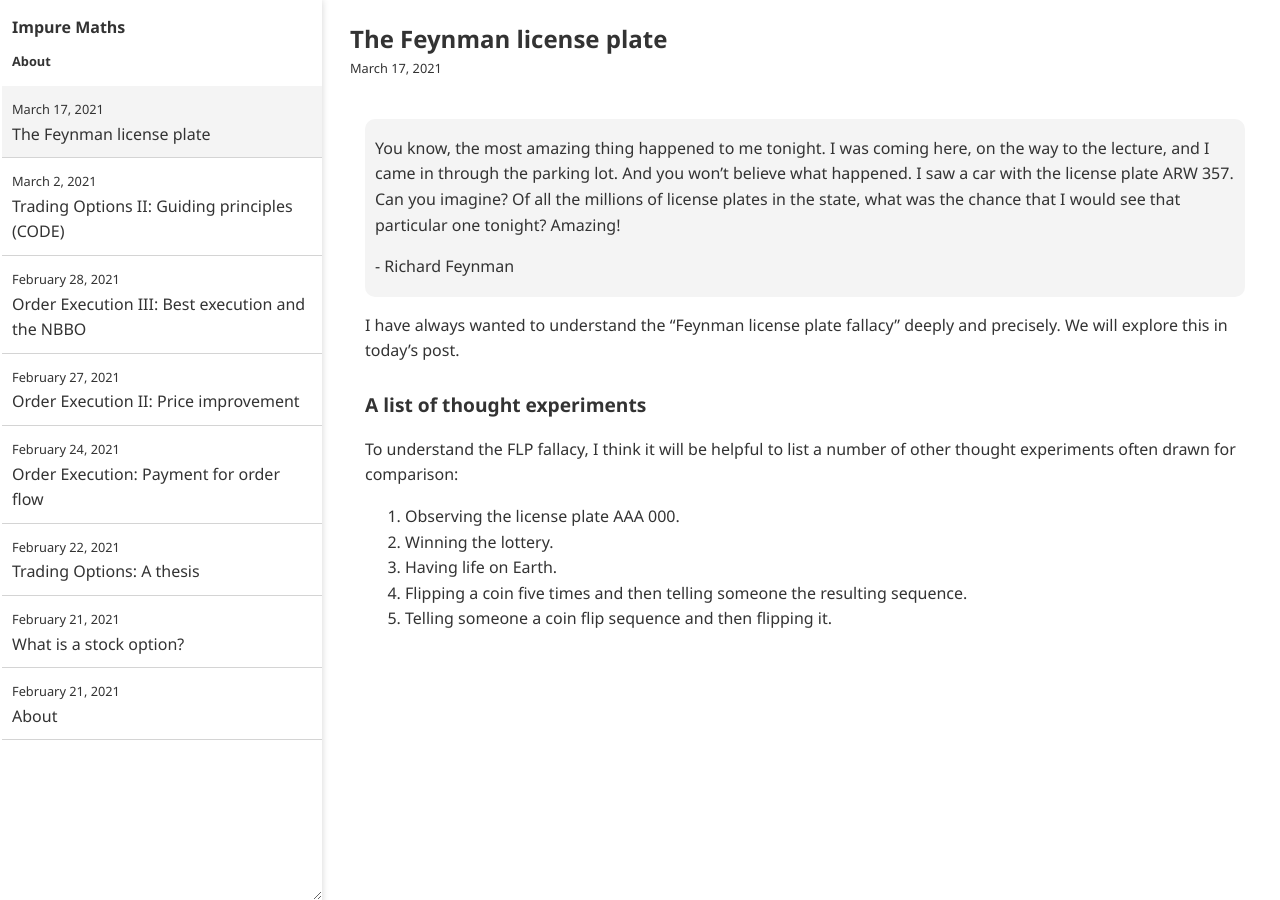
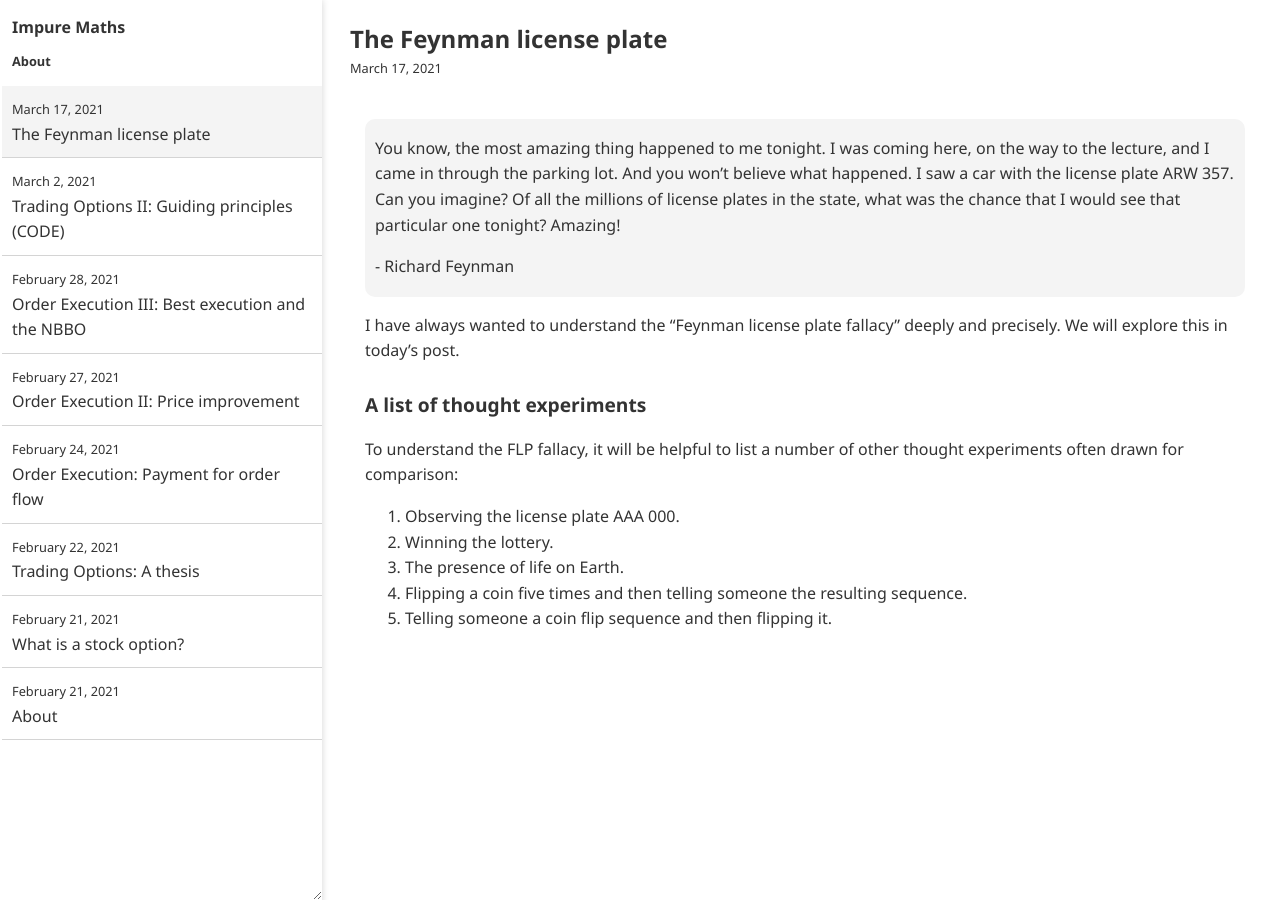
Before and after one commit to impuremaths/impuremaths.github.io, a Jekyll site: the page built from _posts/2021-03-17-the-feynman-license-plate.md, in a window 1280 px wide. Built offline with Jekyll 4.4.1, drawn with Linux system fonts in a browser that asks for light colours.

Commit message:
Update 2021-03-17-the-feynman-license-plate.md

```diff
--- a/_posts/2021-03-17-the-feynman-license-plate.md
+++ b/_posts/2021-03-17-the-feynman-license-plate.md
@@ -12,10 +12,10 @@ I have always wanted to understand the "Feynman license plate fallacy" deeply an
 
 ### A list of thought experiments
 
-To understand the FLP fallacy, I think it will be helpful to list a number of other thought experiments often drawn for comparison:
+To understand the FLP fallacy, it will be helpful to list a number of other thought experiments often drawn for comparison:
 
 1. Observing the license plate AAA 000.
 2. Winning the lottery.
-3. Having life on Earth.
+3. The presence of life on Earth.
 4. Flipping a coin five times and then telling someone the resulting sequence.
 5. Telling someone a coin flip sequence and then flipping it.
```
